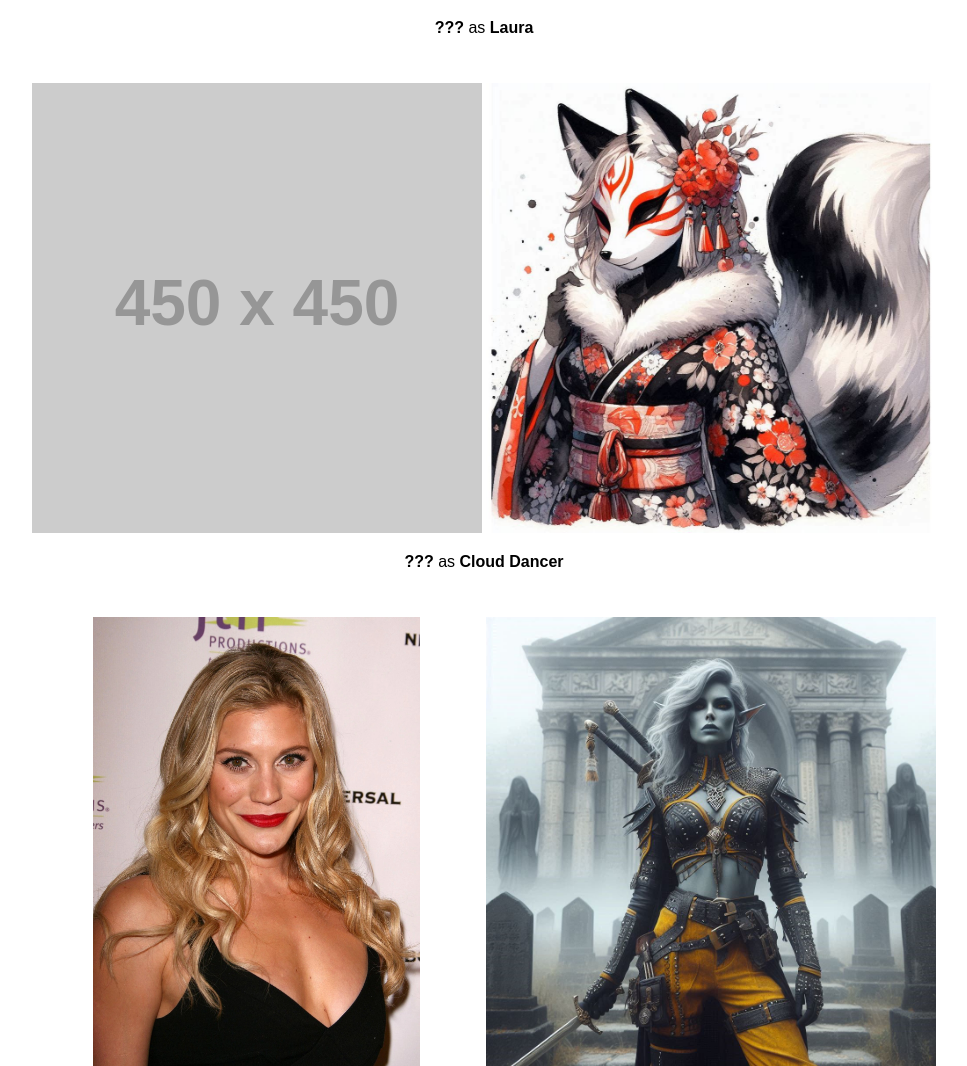
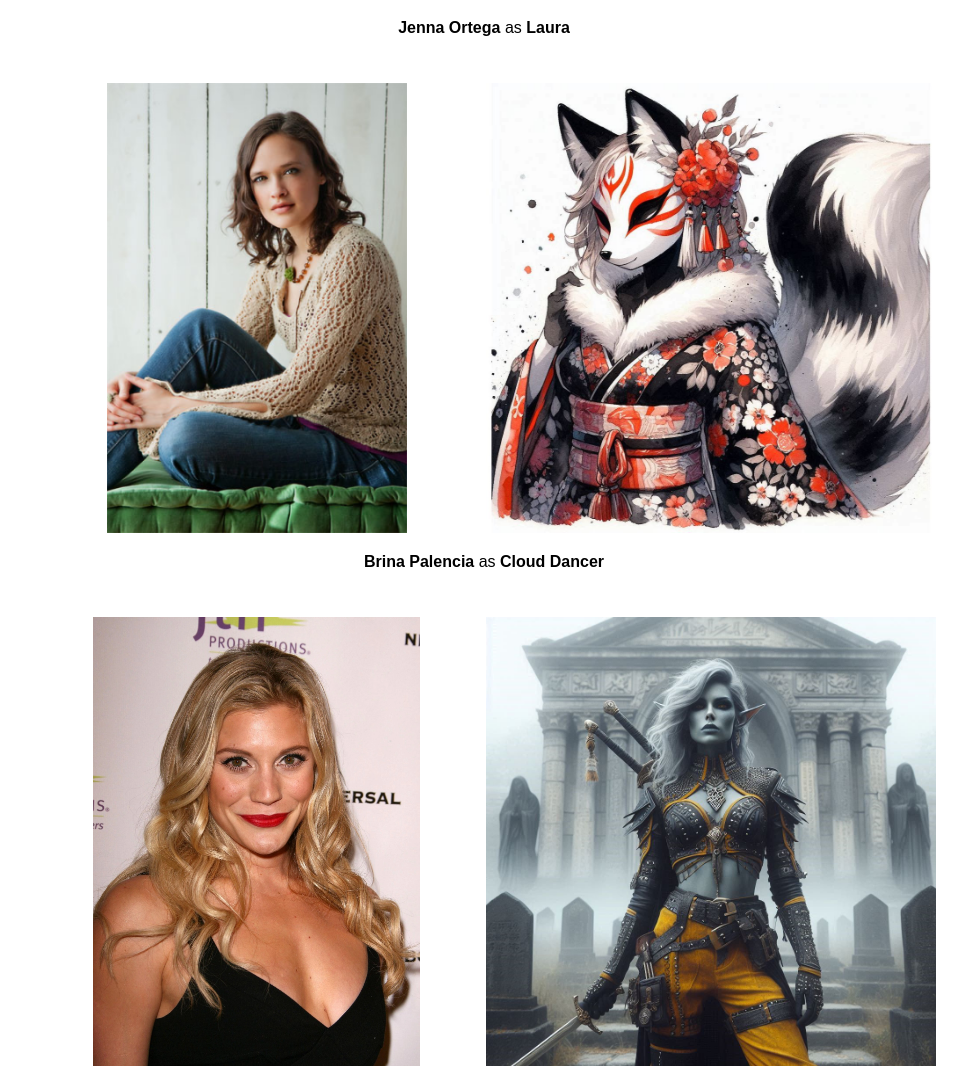
Before and after one commit to Dude036/Cyneric, a Django app: page /cast/ in a window 1280 px wide. Shown: the part 849-1915 px from the top of the page, without its empty margins (156-1123 px from the left). Run offline with Django 3.2, Linux system fonts and the light colour scheme; grey boxes labelled with a size stand in for pictures from a placeholder-image service; parts of the project's set-up code (start-up, migrations or seed data) failed here and were passed over; some libraries are stand-ins or nearby versions.

Commit message:
Adding the rest of the Characters for Tyrant's Grasp

```diff
--- a/static/templates/cast.html
+++ b/static/templates/cast.html
@@ -45,17 +45,17 @@
 </h2>
 <div class="cast_container">
   <div class="cast_photo">
-    <img class="cast_photo_img" src="https://placehold.co/450x450" alt="???">
+    <img class="cast_photo_img" src="/static/img/Tyrant/Jenna Ortega.jpg" alt="Jenny Ortega">
     <img class="cast_photo_img" src="/static/img/Tyrant/Laura.jpg" alt="Laura">
     <p>
-      <b>???</b> as <b>Laura</b>
+      <b>Jenna Ortega</b> as <b>Laura</b>
     </p>
   </div>
   <div class="cast_photo">
-    <img class="cast_photo_img" src="https://placehold.co/450x450" alt="???">
+    <img class="cast_photo_img" src="/static/img/Tyrant/Brina Palencia.png" alt="Brina Palencia">
     <img class="cast_photo_img" src="/static/img/Tyrant/Cloud Dancer.png" alt="Cloud Dancer">
     <p>
-      <b>???</b> as <b>Cloud Dancer</b>
+      <b>Brina Palencia</b> as <b>Cloud Dancer</b>
     </p>
   </div>
   <div class="cast_photo">
```
Also changed, not shown: static/img/Tyrant/Brina Palencia.png (added), static/img/Tyrant/Jenna Ortega.jpg (added).
